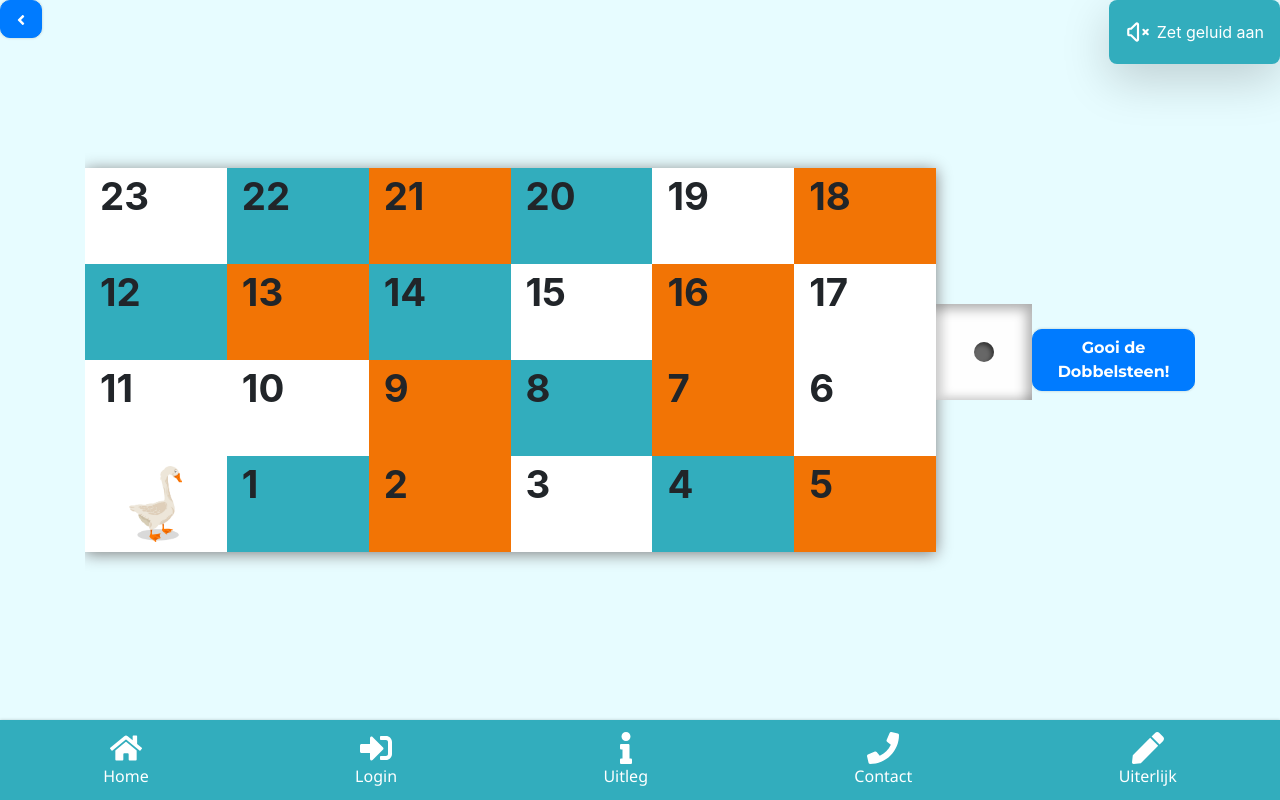
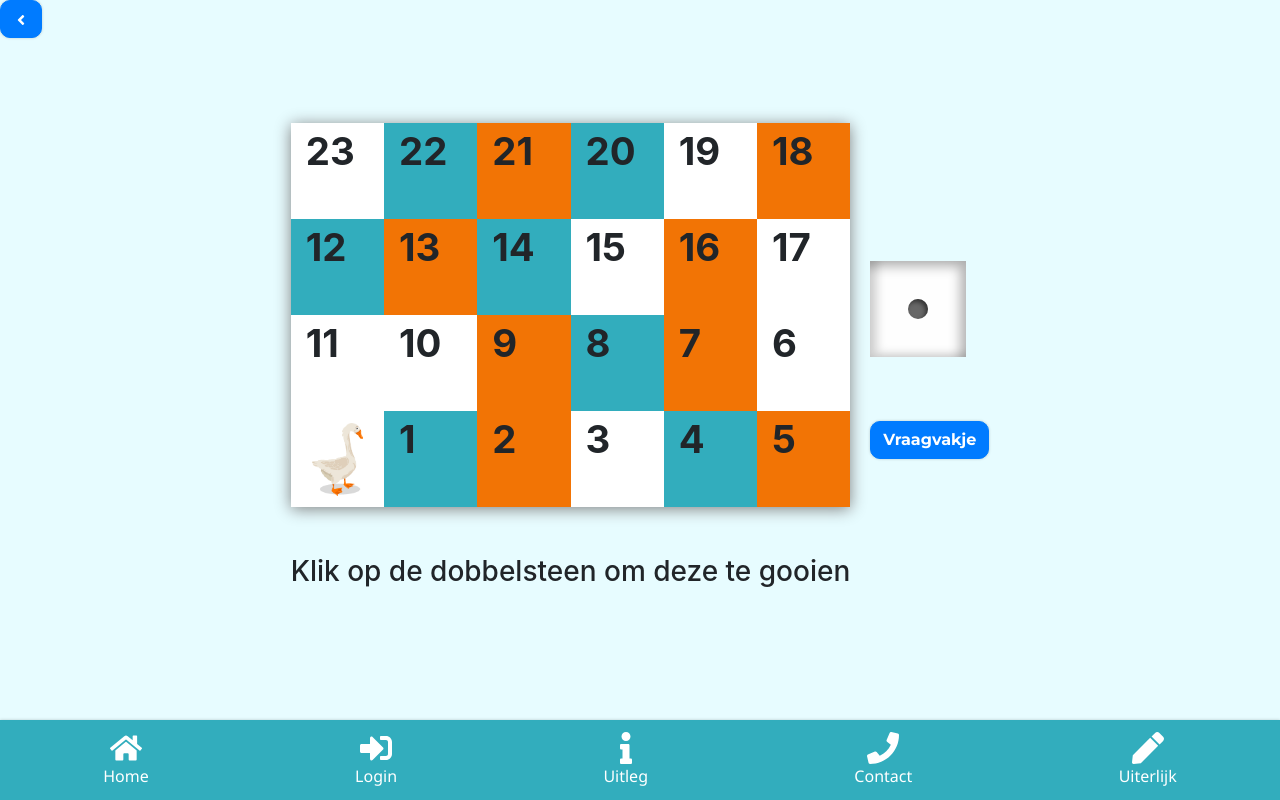
Before and after one commit to roydbie/Carmony, a React (Create React App) app: page /spelpagina in a window 1280 px wide. Built offline with nearby package versions, Linux system fonts and the light colour scheme.

Commit message:
Add files via upload
Laatste aanpassingen voor expo.

```diff
--- a/src/App.css
+++ b/src/App.css
@@ -290,6 +290,10 @@ grid-area: seven;
 grid-area: nine;
 }
 
+.rechts {
+	margin: auto;
+	padding-left: 20px;
+}
 
 
 @media only screen and (max-width: 1500px) {
--- a/src/App.js
+++ b/src/App.js
@@ -1,4 +1,4 @@
-import React, {Fragment} from 'react';
+import React from 'react';
 import { Router, Route, Switch } from 'react-router-dom';
 import './App.css';
 import { Home } from './Home';
@@ -11,18 +11,14 @@ import { Layout } from './components/Layout';
 import { SingleMulti } from './SingleMulti';
 import { Moeilijkheid } from './Moeilijkheid';
 import { NavigationBar } from './components/NavigationBar';
-import {Audio} from './components/Audio'
 import history from './history';
 
 function App() {
   return (
-    <Fragment>
-      <Router history={history}>
-      <div style={{width: '100%', display: 'flex', justifyContent: 'flex-end'}}>
-        <Audio/>
-      </div>
+    <React.Fragment>
       <NavigationBar />
       <Layout>
+      <Router history={history}>
         <Switch>
           <Route exact path="/" component={Home} />
           <Route path="/contact" component={Contact} />
@@ -35,9 +31,10 @@ function App() {
           <Route component={NoMatch} />
 
         </Switch>
+      </Router>
       </Layout>
-      </Router>
-    </Fragment>
+
+    </React.Fragment>
   );
 }
 
--- a/src/SpelPagina.js
+++ b/src/SpelPagina.js
@@ -39,17 +39,16 @@ function DicePopup() {
   return (
     <>
       <Button variant="primary" onClick={handleShow}>
-        Gooi de Dobbelsteen!
+        Vraagvakje
       </Button>
-
       <Modal show={show} size="lg" onHide={handleClose}>
         <Modal.Header closeButton>
-          <Modal.Title>Je hebt de dobbelsteen gegooid!</Modal.Title>
+          <Modal.Title>Vraagvakje</Modal.Title>
         </Modal.Header>
-        <Modal.Body><Quiz quiz={quiz} /> </Modal.Body>
+        <Modal.Body><Quiz quiz={quiz} showInstantFeedback={true}/> </Modal.Body>
         <Modal.Footer>
           <Button variant="primary" onClick={handleClose}>
-            Oké
+            Terug naar het spelbord
           </Button>
         </Modal.Footer>
       </Modal>
@@ -57,8 +56,8 @@ function DicePopup() {
   );
 }
 
+
 export const SpelPagina = () => (
-
 
   <div className="joejoe">
 
@@ -68,6 +67,9 @@ export const SpelPagina = () => (
       </Button>
   </div>
   <br/>
+
+  <div className="row">
+	<div className="column links">
 		<Container className="containerrr">
 		  <Row className="rowww">
 			<Col className="colll null"><Board id="24" className="board"><p>23</p></Board></Col>
@@ -95,15 +97,22 @@ export const SpelPagina = () => (
 		  </Row>
 
 		  <Row className="rowww">
-        <Col className="colll null"><Board id="1" className="board"><Card id="card-1" className="card" draggable="true"></Card></Board></Col>
+			<Col className="colll null"><Board id="1" className="board"><Card id="card-1" className="card" draggable="true" ></Card></Board></Col>
 			<Col className="colll blue"><Board id="2" className="board"><p>1</p></Board></Col>
 			<Col className="colll orange"><Board id="3" className="board"><p>2</p></Board></Col>
 			<Col className="colll null"><Board id="4" className="board"><p>3</p></Board></Col>
 			<Col className="colll blue"><Board id="5" className="board"><p>4</p></Board></Col>
 			<Col className="colll orange"><Board id="6" className="board"><p>5</p></Board></Col>
 		  </Row>
+
 		</Container><br/>
 
+		<br />
+
+		<h3>Klik op de dobbelsteen om deze te gooien</h3>
+	</div>
+
+	<div className="column rechts">
 		<div className="dobbelsteen" onClick={rollDice}>
 			<ol className="even-roll" id="die-list" data-roll="1">
 				 <li className="die-item" data-side="1">
@@ -141,9 +150,19 @@ export const SpelPagina = () => (
 				 </li>
 			   </ol>
 			 </div>
+
+			<br />
+			<br />
+
+			<div className="onder">
 				<DicePopup />
-    {/* whenClicked is a property not an event, per se. <DicePopup />*/}
+			</div>
+	</div>
 
 	</div>
+	</div>
+
+
+
 
 )
--- a/src/quiz.js
+++ b/src/quiz.js
@@ -5,10 +5,10 @@ export const quiz =  {
 	"appLocale": {
     "landingHeaderText": "",
     "question": "vraag",
-    "startQuizBtn": "U heeft een vraag!",
+    "startQuizBtn": "Klik hier voor de vraag",
     "resultFilterAll": "All",
     "resultFilterCorrect": "Goed gedaan! Ga 2 stappen vooruit. ",
-    "resultFilterIncorrect": "U heeft het helaas fout ga 2 stappen naar achter.",
+    "resultFilterIncorrect": "U heeft het helaas fout, ga 2 stappen terug!",
     "nextQuestionBtn": "",
     "resultPageHeaderText": "You have completed the quiz. You got <correctIndexLength> out of <questionLength> questions."
   },
@@ -29,8 +29,8 @@ export const quiz =  {
       ],
       "correctAnswer": "3",
       "messageForCorrectAnswer": "Goed gedaan! Ga 2 stappen vooruit. ",
-      "messageForIncorrectAnswer": "U heeft het helaas fout ga 2 stappen naar achter.",
-      "explanation": "",
+      "explanation": "Cybercriminelen ontwikkelen nieuwe technieken om hun criminele activiteiten uit te voeren daarom is het belangrijk om een goed en geupdate apparaat te hebben. Ook moet u goed letten op andere apparaten zoals een slimme thermostaat of draadloze printer, criminelen kunnen u via deze apparaten bereiken. Update daarom regelmatig uw apparaten. ",
+      "messageForIncorrectAnswer": "U heeft het helaas fout, ga 2 stappen terug! ",
       "point": "120"
     },
     {
```
Lines whose indentation alone changed are shown as unchanged.
